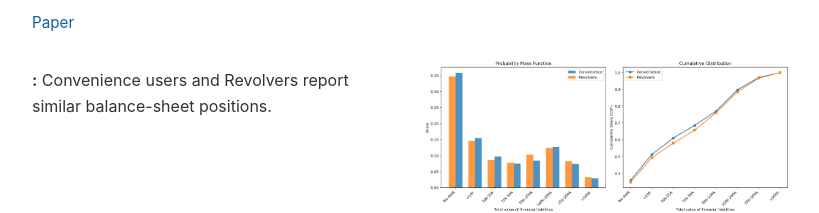
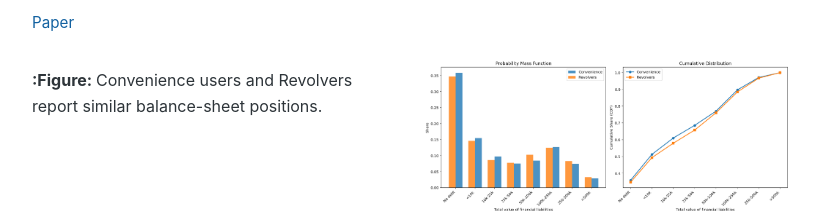
Before and after one commit to chidanhdao/chidanhdao.github.com, a plain HTML site: page research.html in a window 1280 px wide. Shown: the part 1015-1228 px from the top of the page, without its empty margins (386-1205 px from the left). Drawn offline with Linux system fonts and the light colour scheme.

Commit message:
Update research.html

```diff
--- a/research.html
+++ b/research.html
@@ -26,7 +26,8 @@
 </p>
         <p class="paper-links"> <a href="files/descriptive_paper_submission.pdf" target="_blank">Paper</a></p>
 <div class="image-grid">
- <p><strong>:</strong> Convenience users and Revolvers report similar balance-sheet positions.</p>
+ <p><strong>:Figure: </strong> Convenience users and Revolvers report similar balance-sheet positions.
+</p>
 
   <img src="assets/images/financial_liabilities_cdf.png" alt="Liabilities">
   <img src="assets/images/financial_assets_cdf.png" alt="Assests">
```
